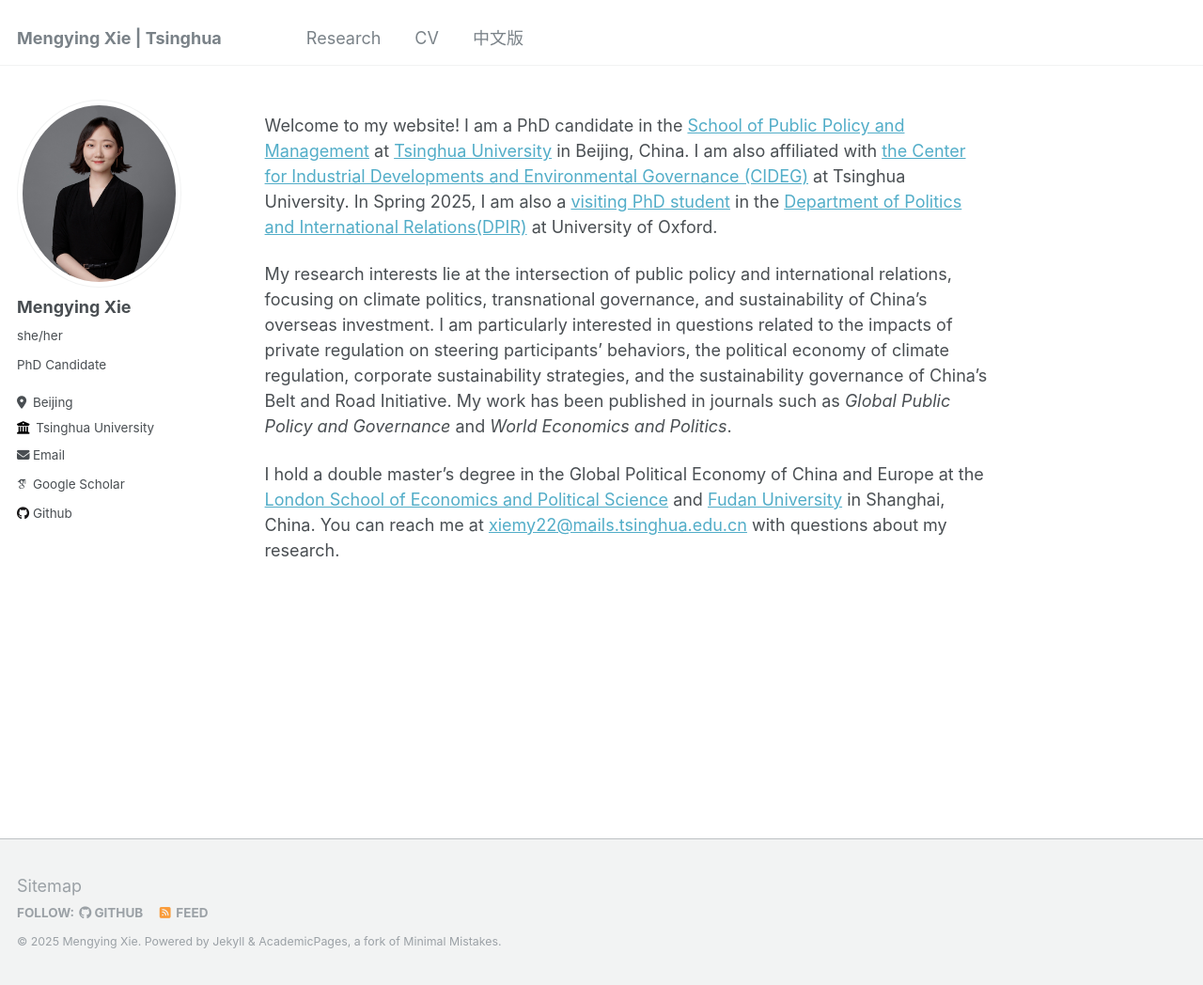
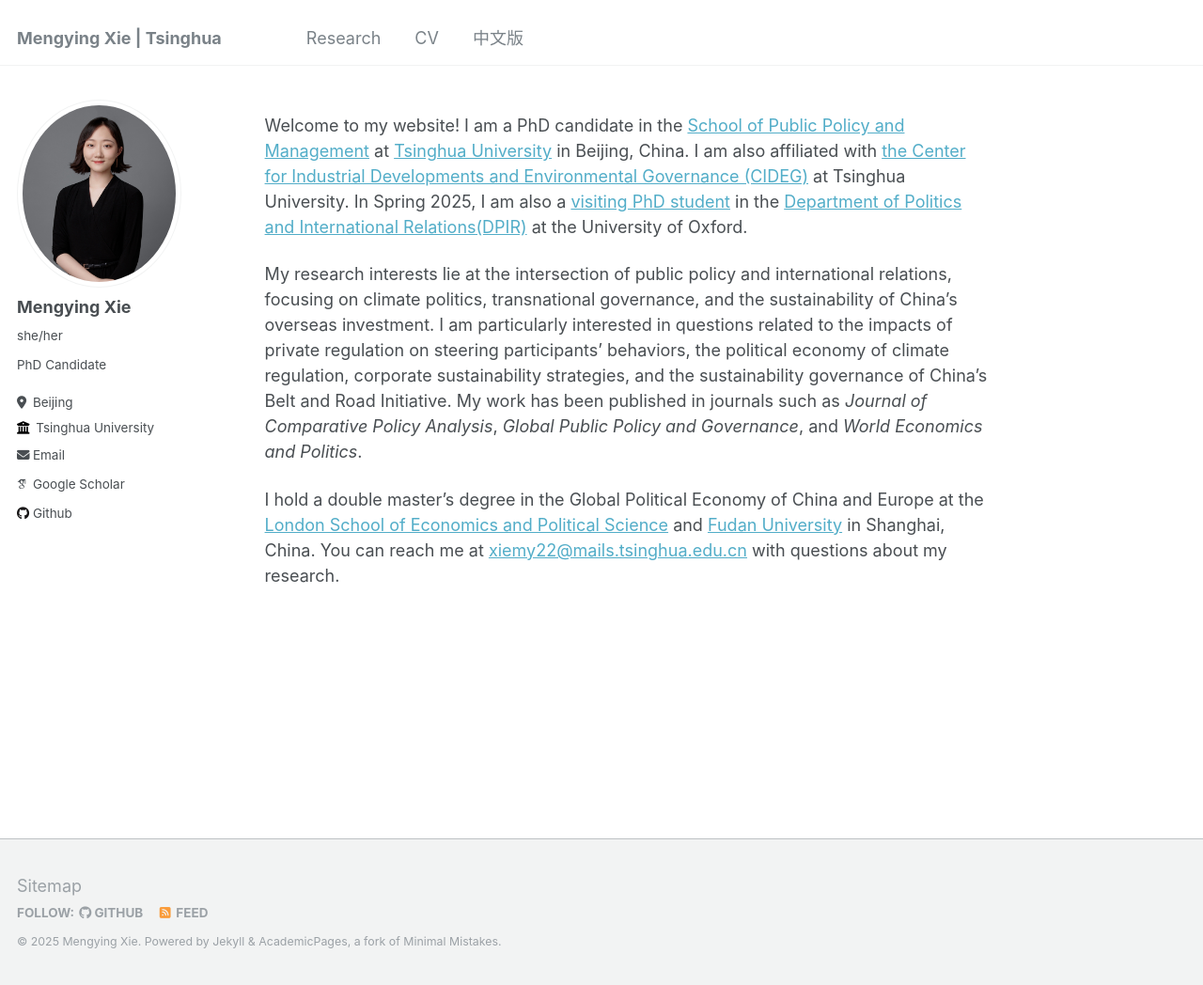
Before and after one commit to xiemythu/xiemythu.github.io, a Jekyll site: the page built from _pages/about.md, in a window 1280 px wide and 1048 px high. Shown: the whole window at 94% size. Built offline with Jekyll 4.4.1, drawn with Linux system fonts in a browser that asks for light colours; some web fonts are replaced.

Commit message:
Update about.md

```diff
--- a/_pages/about.md
+++ b/_pages/about.md
@@ -8,8 +8,8 @@ redirect_from:
   - /about.html
 ---
 
-Welcome to my website! I am a PhD candidate in the [School of Public Policy and Management](https://www.sppm.tsinghua.edu.cn/english/) at [Tsinghua University](https://www.tsinghua.edu.cn/) in Beijing, China. I am also affiliated with [the Center for Industrial Developments and Environmental Governance (CIDEG)](http://www.cideg.tsinghua.edu.cn/column/Home) at Tsinghua University. In Spring 2025, I am also a [visiting PhD student]( https://www.climate.ox.ac.uk/people/mengying-xie) in the [Department of Politics and International Relations(DPIR)](https://www.politics.ox.ac.uk/) at University of Oxford.
+Welcome to my website! I am a PhD candidate in the [School of Public Policy and Management](https://www.sppm.tsinghua.edu.cn/english/) at [Tsinghua University](https://www.tsinghua.edu.cn/) in Beijing, China. I am also affiliated with [the Center for Industrial Developments and Environmental Governance (CIDEG)](http://www.cideg.tsinghua.edu.cn/column/Home) at Tsinghua University. In Spring 2025, I am also a [visiting PhD student]( https://www.climate.ox.ac.uk/people/mengying-xie) in the [Department of Politics and International Relations(DPIR)](https://www.politics.ox.ac.uk/) at the University of Oxford.
 
-My research interests lie at the intersection of public policy and international relations, focusing on climate politics, transnational governance, and sustainability of China’s overseas investment. I am particularly interested in questions related to the impacts of private regulation on steering participants’ behaviors, the political economy of climate regulation, corporate sustainability strategies, and the sustainability governance of China’s Belt and Road Initiative. My work has been published in journals such as *Global Public Policy and Governance* and *World Economics and Politics*.
+My research interests lie at the intersection of public policy and international relations, focusing on climate politics, transnational governance, and the sustainability of China’s overseas investment. I am particularly interested in questions related to the impacts of private regulation on steering participants’ behaviors, the political economy of climate regulation, corporate sustainability strategies, and the sustainability governance of China’s Belt and Road Initiative. My work has been published in journals such as *Journal of Comparative Policy Analysis*, *Global Public Policy and Governance*, and *World Economics and Politics*.
 
 I hold a double master’s degree in the Global Political Economy of China and Europe at the [London School of Economics and Political Science](https://www.lse.ac.uk/) and [Fudan University](https://igpp.fudan.edu.cn/) in Shanghai, China. You can reach me at [xiemy22@mails.tsinghua.edu.cn](xiemy22@mails.tsinghua.edu.cn) with questions about my research.
```
